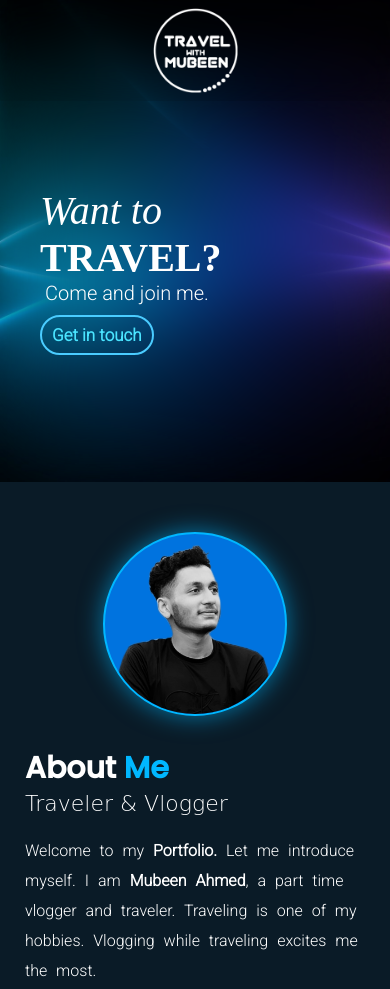
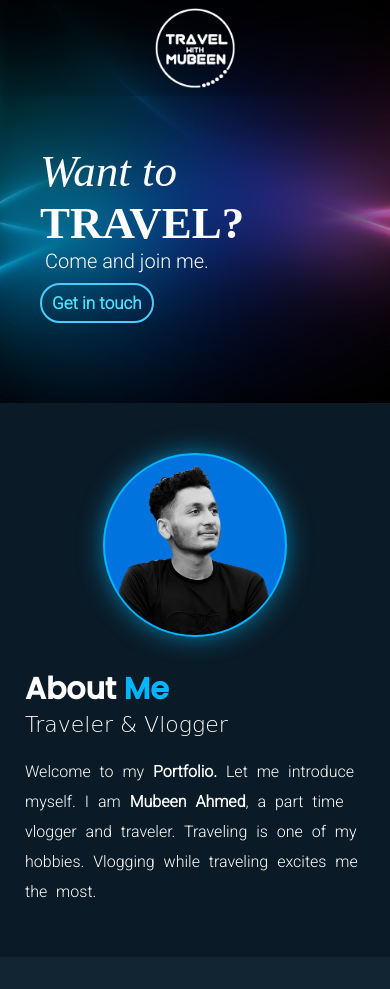
Before and after one commit to sabbosachi09/project_TWM, a plain HTML site: page index.html in a window 390 px wide. Shown: the top 989 px of the page. Drawn offline with Linux system fonts and the light colour scheme.

Commit message:
Add files via upload

```diff
--- a/style.css
+++ b/style.css
@@ -373,7 +373,7 @@ footer img {
     }
 
     nav img {
-        width: 85px;
+        width: 80px;
         padding: 0;
     }
 
@@ -382,8 +382,8 @@ footer img {
     }
 
     .header {
-        height: 50vh;
-        padding-top: 60px;
+        height: 40vh;
+        padding-top: 65px;
     }
 
     .glass {
@@ -399,7 +399,7 @@ footer img {
     }
 
     .col1 h1 {
-        font-size: 40px;
+        font-size: 45px;
     }
 
     .col1 p {
@@ -482,6 +482,10 @@ footer img {
         font-size: 20px;
     }
 
+    .contact h1 {
+        padding-bottom: 30px;
+    }
+
     .contact button {
         width: 40px;
         height: 40px;
```
